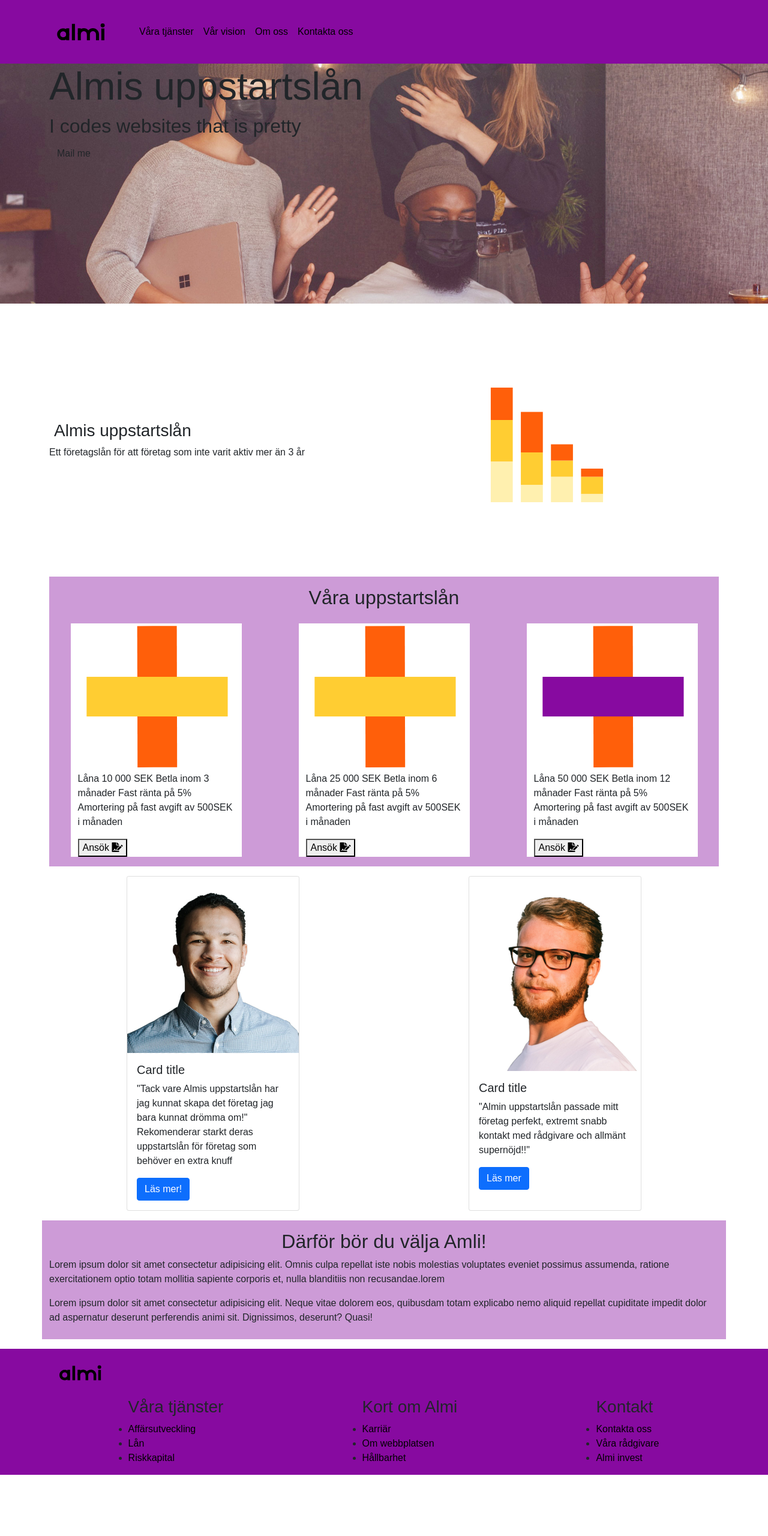
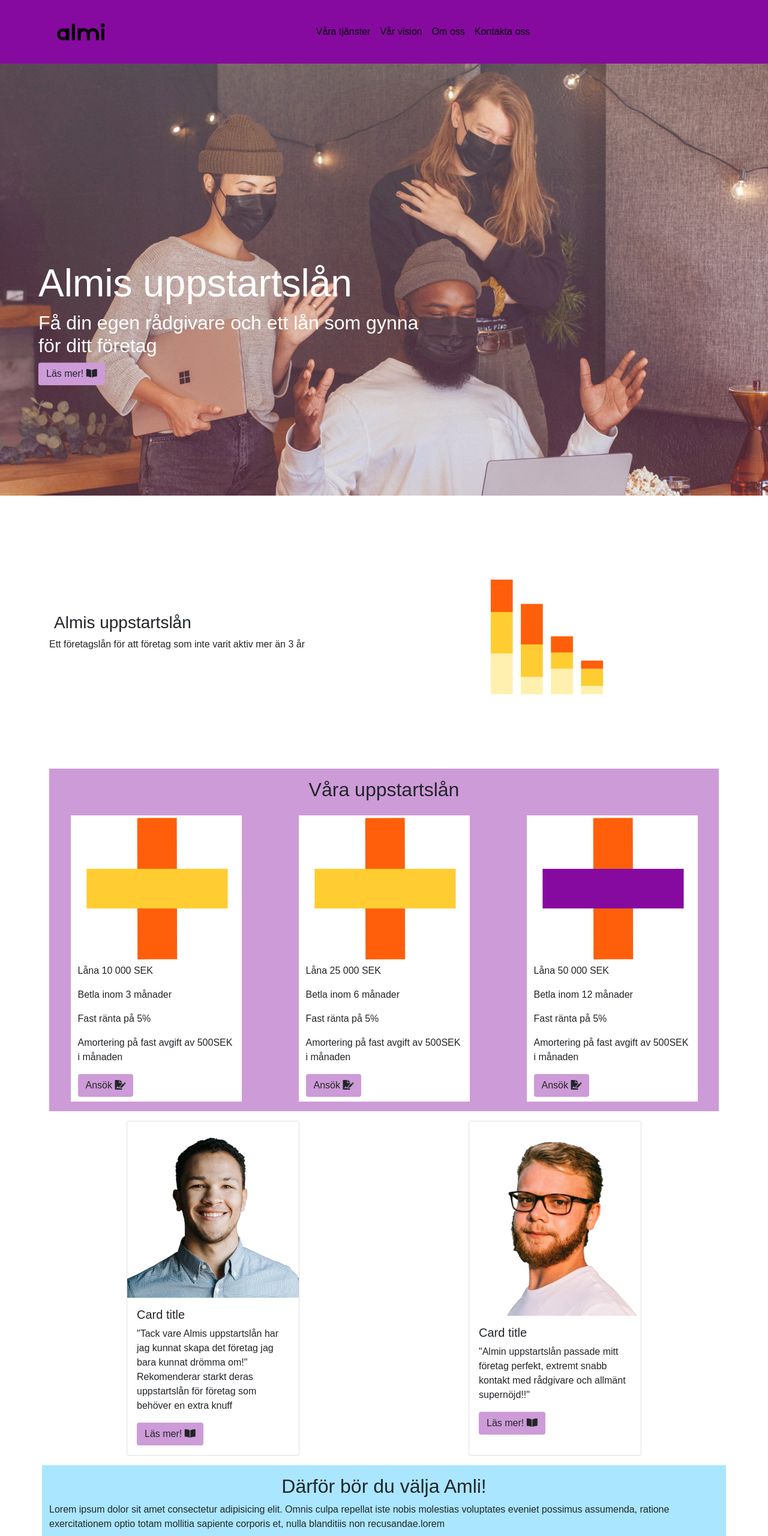
Before and after one commit to JonaTorsson/Almi, a plain HTML site: page index.html in a window 1280 px wide. Shown: the top 2560 px of the page at 60% size. Before the commit the page ends 2458 px from the top, so only its background shows below. Drawn offline with nearby package versions, Linux system fonts and the light colour scheme; a web font is replaced by a local one.

Commit message:
Think im done?

```diff
--- a/index.html
+++ b/index.html
@@ -22,7 +22,7 @@
     <header class="sticky-top nav-background-color">
         <nav class="container navbar navbar-expand-md navbar-light">
             <div class="container-xxl">
-                <div class="d-flex flex-row align-items-center">
+                <div class="d-flex flex-row align-items-center flex-grow-1">
                     <img src="assets/logos/Almi-logo-black-03.svg" alt="Logotype of Almi" width="82" height="90">
                 </div>
 
@@ -61,14 +61,16 @@
         <section>
             <div class="hero-img">
                 <div class="container ">
-                    <div class="col-md-6">
+                    <div class="hero-text col-md-6">
                         <h1 class="display-3">Almis uppstartslån</h1>
-                        <h2>I codes websites that is pretty</h2>
+                        <h2>Få din egen rådgivare och ett lån som gynna för ditt företag</h2>
 
-                        <a href="#" class="btn">Mail me</a>
+                        <a href="#" class="btn">Läs mer! <i class="fas fa-book-open"></i></a>
+                    </div>
                 </div>
             </div>
         </section>
+        <!-- FIRST SECTION -->
         <section>
             <div class="container-md">
                 <div class="row">
@@ -91,96 +93,93 @@
                 </div>
             </div>
         </section>
-        <section class="container-md">
+        <!-- SECOND SECTION -->
+        <section class="container-md offers">
             <div class="bg-color-offers">
                 <div class="col-12 d-flex justify-content-center align-items-center mt-3 mb-3">
                     <h2 class="mt-3">Våra uppstartslån</h2>
                 </div>
                 <div class="row column-sm d-flex justify-content-around">
                     <article class="bg-color-offer col-4 col-md-3 mb-3">
-                        <div class="graphic-offer d-flex justify-content center">
+                        <div class="graphic-offer d-flex justify-content-center">
                             <img src="assets/graphics/plus1-08.svg" alt="Graphics of plus-sign" class="graphic-offer thumbnail img-responsive">
                         </div>
+                        <div class="mb-2">
                             <div>
-                            <div>
-                                <p>Låna 10 000 SEK
-                                    Betla inom 3 månader
-                                    Fast ränta  på 5%
-                                    Amortering på fast avgift av 500SEK i
+                                <p>Låna 10 000 SEK</p>
+                                <p>Betla inom 3 månader</p>
+                                <p>Fast ränta  på 5%</p>
+                                <p>Amortering på fast avgift av 500SEK i
                                 månaden</p>
                             </div>
 
-                            <button class="d-flex ">
-                                <a href="#">Ansök <i class="fas fa-file-signature"></i></a>
-                            </button>
+                            <a class="btn" href="#">Ansök <i class="fas fa-file-signature"></i></a>
                         </div>
                     </article>
                     <article class="bg-color-offer col-4 col-md-3 mb-3">
-                        <div class="graphic-offer d-flex justify-content center">
+                        <div class="graphic-offer d-flex justify-content-center">
                             <img src="assets/graphics/plus1-08.svg" alt="Graphics of plus-sign" class="graphic-offer">
                         </div>
+                        <div class="mb-2">
                             <div>
-                            <div>
-                                <p>Låna 25 000 SEK
-                                    Betla inom 6 månader
-                                    Fast ränta  på 5%
-                                    Amortering på fast avgift av 500SEK i
+                                <p>Låna 25 000 SEK</p>
+                                <p>Betla inom 6 månader</p>
+                                <p>Fast ränta  på 5%</p>
+                                <p>Amortering på fast avgift av 500SEK i
                                 månaden</p>
                             </div>
 
-                            <button>
-                                <a href="#">Ansök <i class="fas fa-file-signature"></i></a>
-                            </button>
+                            <a class="btn" href="#">Ansök <i class="fas fa-file-signature"></i></a>
                         </div>
                     </article>
                     <article class="bg-color-offer col-5 col-md-3 mb-3">
-                        <div class="graphic-offer d-flex justify-content center">
+                        <div class="graphic-offer d-flex justify-content-center">
                             <img src="assets/graphics/plus2-08.svg" alt="Graphics of plus-sign" class="graphic-offer">
                         </div>
+                        <div class="mb-2">
                             <div>
-                            <div>
-                                <p>Låna 50 000 SEK
-                                    Betla inom 12 månader
-                                    Fast ränta  på 5%
-                                    Amortering på fast avgift av 500SEK i
+                                <p>Låna 50 000 SEK</p>
+                                <p>Betla inom 12 månader</p>
+                                <p>Fast ränta  på 5%</p>
+                                <p>Amortering på fast avgift av 500SEK i
                                 månaden</p>
                             </div>
 
-                            <button>
-                                <a href="#">Ansök <i class="fas fa-file-signature"></i> </a>
-                            </button>
+                            <a class="btn" href="#">Ansök <i class="fas fa-file-signature"></i> </a>
                         </div>
                     </article>
                 </div>
             </div>
         </section>
+        <!-- THIRD SECTION -->
         <section>
             <div class="container-md mt-3">
                 <div class="row d-flex">
                     <article class="col-md-6 d-flex justify-content-center">
                         <div class="card" style="width: 18rem;">
-                            <img src="assets/image/Referens-person-1.jpg" class="card-img-top" alt="...">
+                            <img src="assets/image/Referens-person-1.jpg" class="card-img-top" alt="image of person 1">
                             <div class="card-body">
                             <h5 class="card-title">Card title</h5>
                             <p class="card-text">"Tack vare Almis uppstartslån har jag kunnat skapa det företag jag bara kunnat drömma om!"
                             Rekomenderar starkt deras uppstartslån för företag som behöver en extra knuff</p>
-                            <a href="#" class="btn btn-primary">Läs mer!</a>
+                            <a href="#" class="btn">Läs mer! <i class="fas fa-book-open"></i></a>
                             </div>
                         </div>
                     </article>
                     <article class="col-md-6 d-flex justify-content-center mt-3 mt-md-0">
                         <div class="card" style="width: 18rem;">
-                            <img src="assets/image/Referens-person-2.jpg" class="card-img-top" alt="...">
+                            <img src="assets/image/Referens-person-2.jpg" class="card-img-top" alt="image os person 2">
                             <div class="card-body">
                             <h5 class="card-title">Card title</h5>
                             <p class="card-text">"Almin uppstartslån passade mitt företag perfekt, extremt snabb kontakt med rådgivare och allmänt supernöjd!!"</p>
-                            <a href="#" class="btn btn-primary">Läs mer</a>
+                            <a href="#" class="btn">Läs mer! <i class="fas fa-book-open"></i></a>
                             </div>
                         </div>
                     </article>
                 </div>
               </div>
         </section>
+        <!-- FOURTH SECTION -->
         <section>
             <div class="bg-almi-facts container-md mb-3">
                 <div class="col-12 d-flex justify-content-center align-items-center mt-3">
@@ -190,18 +189,27 @@
                     <p>Lorem ipsum dolor sit amet consectetur adipisicing elit. Omnis culpa repellat iste nobis molestias voluptates eveniet possimus assumenda, ratione exercitationem optio totam mollitia sapiente corporis et, nulla blanditiis non recusandae.lorem</p>
                     <p>Lorem ipsum dolor sit amet consectetur adipisicing elit. Neque vitae dolorem eos, quibusdam totam explicabo nemo aliquid repellat cupiditate impedit dolor ad aspernatur deserunt perferendis animi sit. Dignissimos, deserunt? Quasi!</p>
                 </div>
+                <div class="col-3 d-flex flex-row">
+                    <img src="assets/graphics/Cirkel1-06.svg" alt="Graphics of circle diagram" class="graphic-offer">
+
+                    <p>Gör som många andra och öka din omsättning!</p>
+                </div>
             </div>
         </section>
     </main>
 
+    <!-- FOOTER WITH MENU -->
     <footer>
+        <section class="footer-menu">
             <div class="container-md">
-            <div class="d-flex align-items-center ms-md-3">
+                <div class="d-flex justify-content-center">
                     <img src="assets/logos/Almi-logo-black-03.svg" alt="Logotype of Almi" width="72" height="80">
                 </div>
                 <div class="d-flex justify-content-around flex-md-row flex-sm-column">
+
+                    <div class="d-flex flex-column">
+                        <h3>Våra tjänster</h3>
                         <ul>
-                    <h3>Våra tjänster</h3>
                             <li>
                                 <a href="#">Affärsutveckling</a>
                             </li>
@@ -212,8 +220,11 @@
                                 <a href="#">Riskkapital</a>
                             </li>
                         </ul>
+                    </div>
+
+                    <div class="d-flex flex-column">
+                        <h3>Kort om Almi</h3>
                         <ul>
-                    <h3>Kort om Almi</h3>
                             <li>
                                 <a href="#">Karriär</a>
                             </li>
@@ -224,8 +235,11 @@
                                 <a href="#">Hållbarhet</a>
                             </li>
                         </ul>
+                    </div>
+
+                    <div class="d-flex flex-column">
+                        <h3>Kontakt</h3>
                         <ul>
-                    <h3>Kontakt</h3>
                             <li>
                                 <a href="#">Kontakta oss</a>
                             </li>
@@ -238,6 +252,22 @@
                         </ul>
                     </div>
                 </div>
+            </div>
+        </section>
+        <!-- SOCIAL MEDIA ICONS -->
+        <section>
+            <div class="d-flex flex-row justify-content-center">
+                <div class="mb-3 mt-3">
+                    <i class="fab fa-facebook-square"></i>
+                </div>
+                <div class="ms-2 me-2 mb-3 mt-3">
+                    <i class="fab fa-linkedin"></i>
+                </div>
+                <div class="mb-3 mt-3">
+                    <i class="fab fa-youtube"></i>
+                </div>
+            </div>
+        </section>
     </footer>
     <script src="https://cdn.jsdelivr.net/npm/bootstrap@5.0.1/dist/js/bootstrap.bundle.min.js" integrity="sha384-gtEjrD/SeCtmISkJkNUaaKMoLD0//ElJ19smozuHV6z3Iehds+3Ulb9Bn9Plx0x4" crossorigin="anonymous">
     </script>
--- a/style.css
+++ b/style.css
@@ -2,6 +2,7 @@
 Colors for Almi
 Dark purple: #870AA0
 Light purple: #CD9BD7
+Himmelsblå: #AAE6FF
 */
 
 body{
@@ -11,6 +12,7 @@ body{
 header{
     background-color: #870AA0;
 }
+
 a{
     text-decoration: none;
     color: black;
@@ -24,9 +26,17 @@ a:hover{
     background-image: url(assets/image/Hero-img.jpg);
     background-size: cover;
     background-position: center;
-    height: 50vh;
+    height: 90vh;
     position: relative;
 }
+
+.hero-text {
+    position: absolute;
+    top: 60%;
+    left: 30%;
+    transform: translate(-50%, -50%);
+    color: white;
+  }
 
 .bg-color-offers{
     background-color: #CD9BD7;
@@ -36,14 +46,31 @@ a:hover{
     background-color: white;
 }
 
+.btn{
+    background-color: #CD9BD7;
+}
+
 .graphic-offer{
     width: 100%;
 }
 
 .bg-almi-facts{
-    background-color: #CD9BD7;
+    background-color: #AAE6FF;
 }
 
-footer{
+.footer-menu{
     background-color: #870AA0;
 }
+
+li{
+    list-style: none;
+}
+
+footer i{
+    background-color: black;
+    font-size: 1.4rem;
+    border-radius: 50%;
+    border: 1px solid grey;
+    padding: 10px;
+    color: white;
+}
```
Also changed, not shown: assets/image/Hero-img-2.jpg (added). Lines whose indentation alone changed are shown as unchanged.
